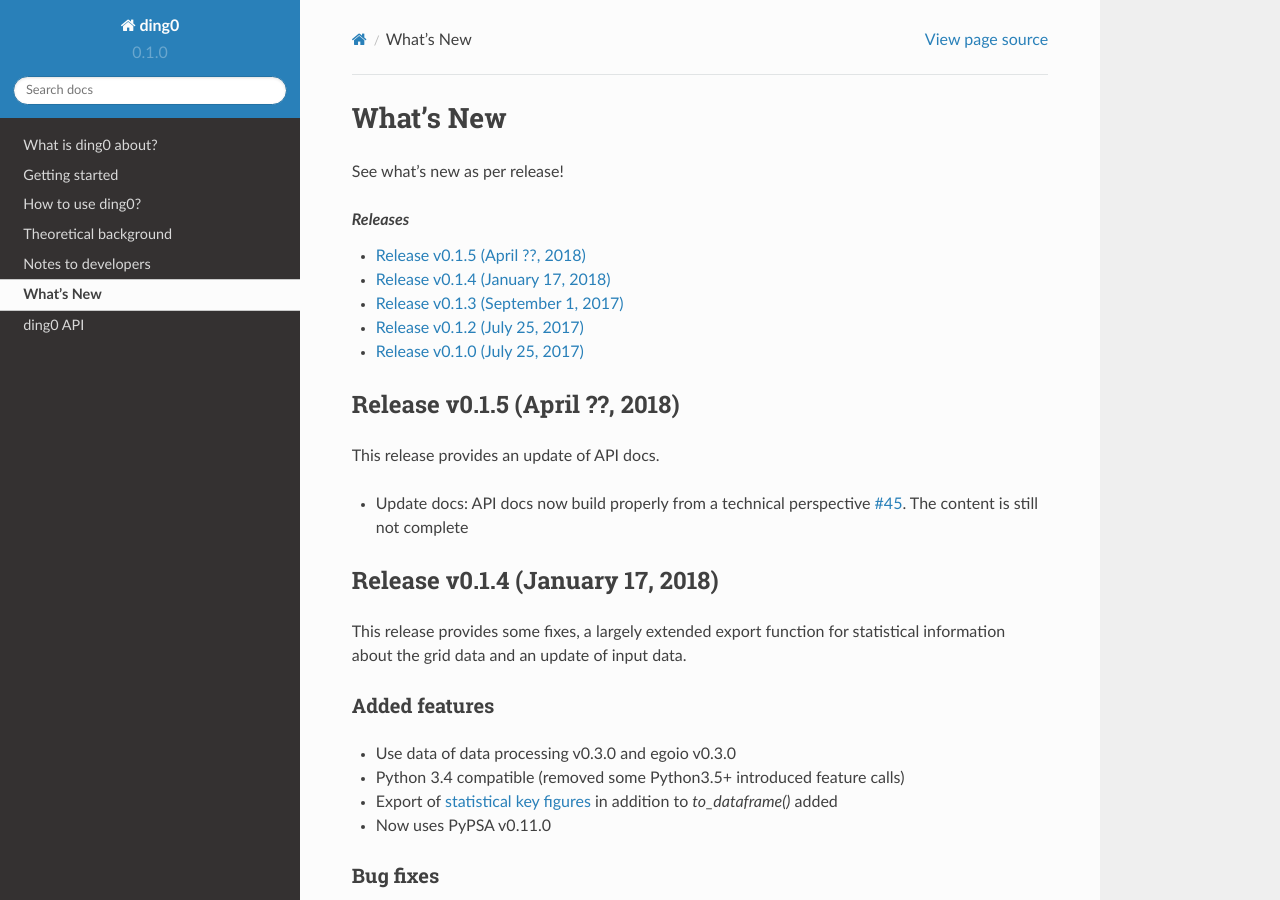
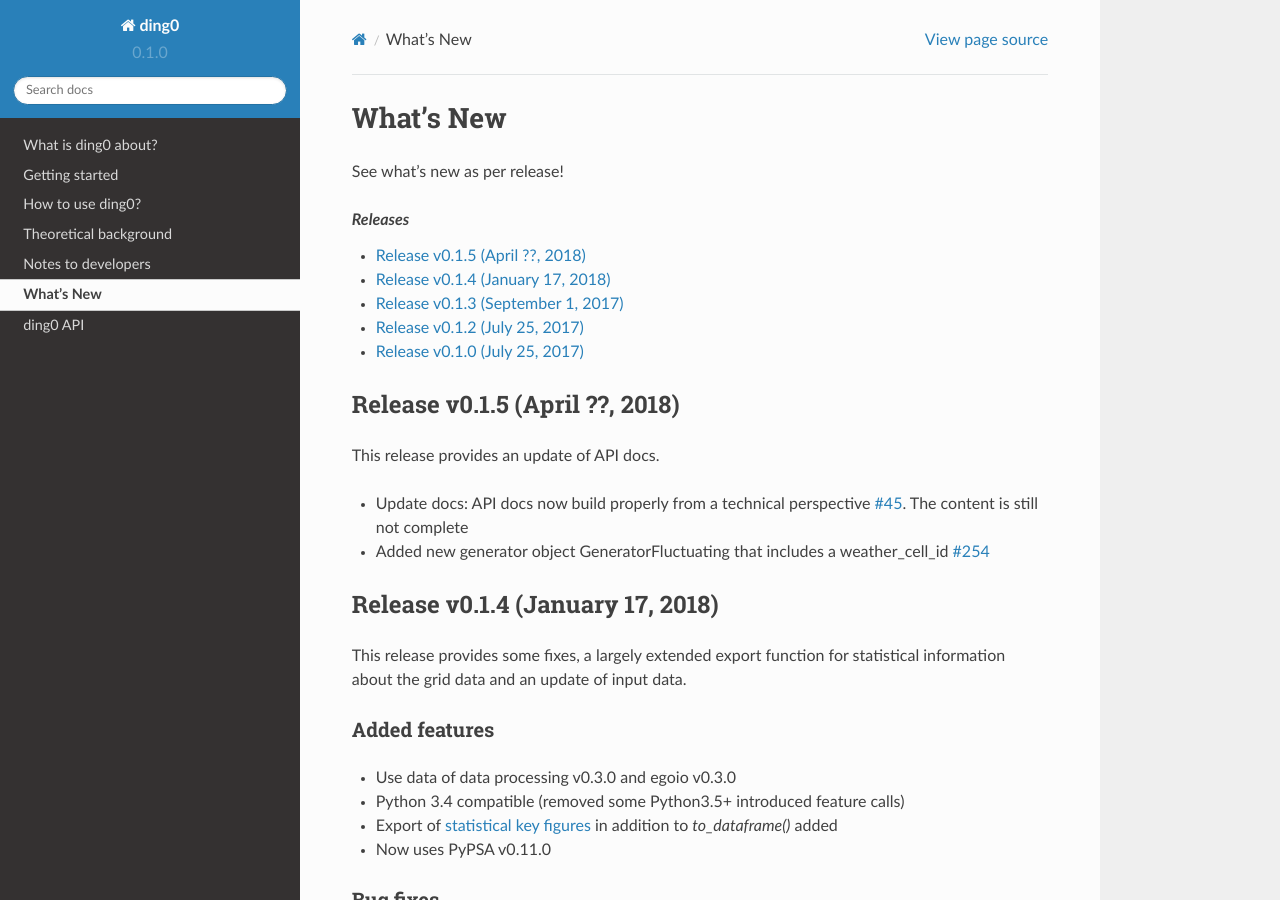
Before and after one commit to openego/ding0, a Sphinx documentation site: the page built from doc/whatsnew.rst, in a window 1280 px wide and 900 px high. Built offline with Sphinx 7.4.7 and the Read the Docs theme 2.0.0, drawn with Linux system fonts in a browser that asks for light colours; formulas are drawn with MathJax 3.

Commit message:
Add to "what's new"

```diff
--- a/doc/whatsnew/v0-1-5.rst
+++ b/doc/whatsnew/v0-1-5.rst
@@ -6,3 +6,6 @@
 * Update docs: API docs now build properly  from a technical perspective
   `#45 <https://github.com/openego/ding0/issues/45>`_.
   The content is still not complete
+* Added new generator object GeneratorFluctuating that includes a
+  weather_cell_id
+  `#254 <https://github.com/openego/ding0/issues/254>`_
```
